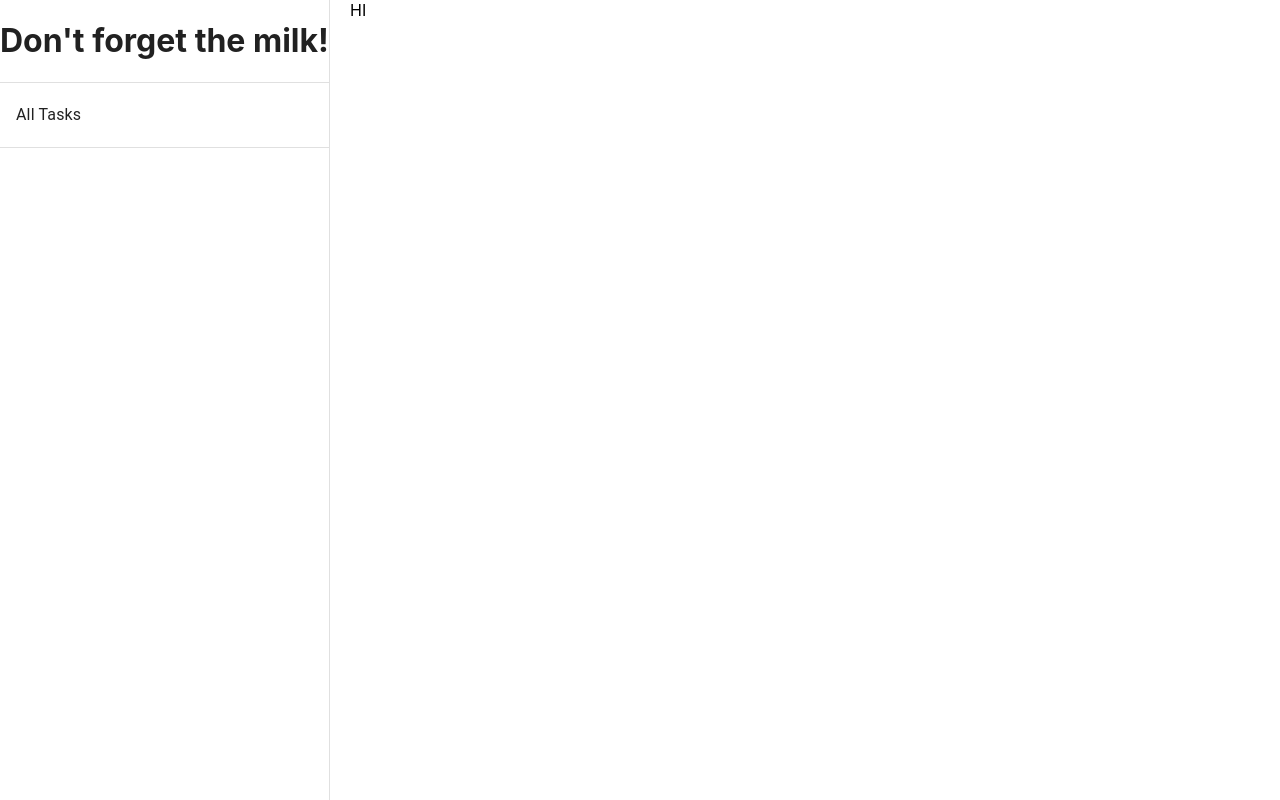
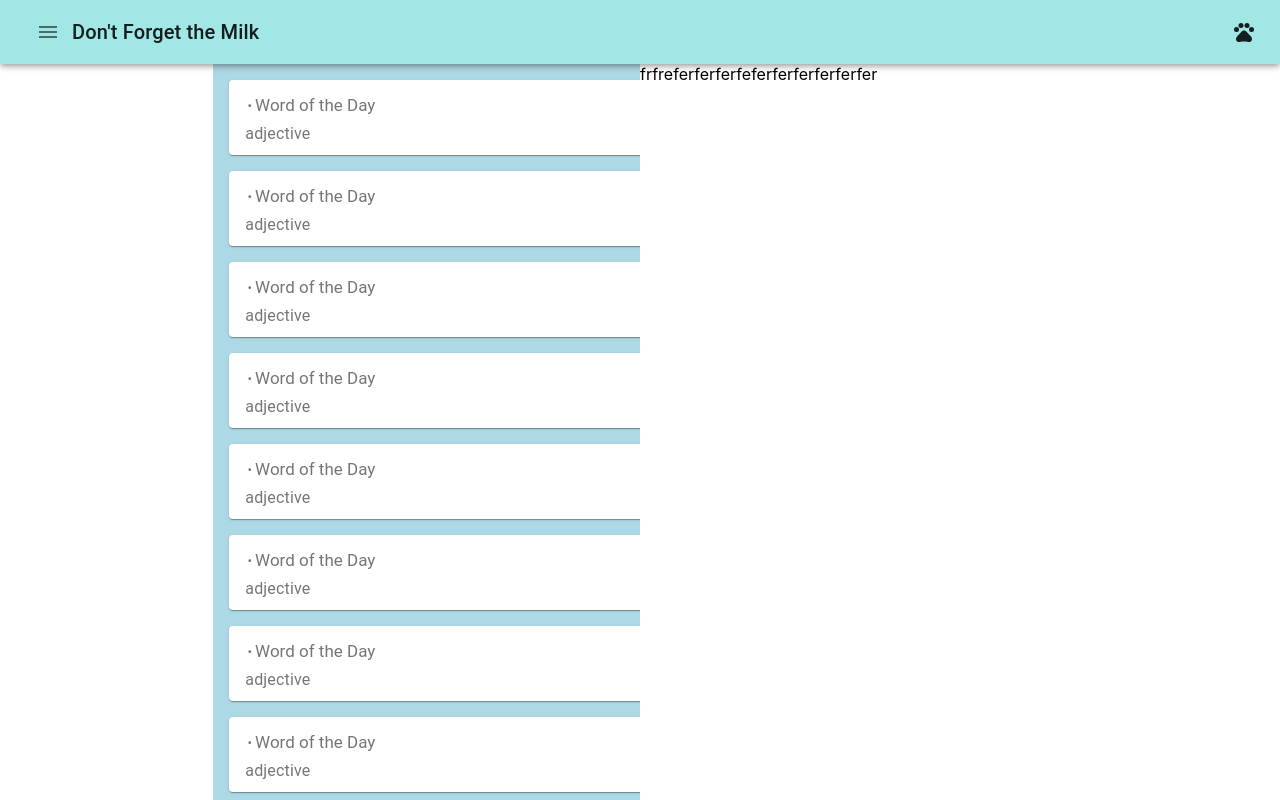
Before and after one commit to KenGondor/cvwo-app, a React (Create React App) app: page / in a window 1280 px wide. Shown: the top 800 px of the page. Built offline with nearby package versions, Linux system fonts and the light colour scheme.

Commit message:
Add main layout for app

```diff
--- a/package.json
+++ b/package.json
@@ -4,6 +4,7 @@
   "private": true,
   "dependencies": {
     "@material-ui/core": "^4.11.2",
+    "@material-ui/icons": "^4.11.2",
     "@testing-library/jest-dom": "^5.11.6",
     "@testing-library/react": "^11.2.2",
     "@testing-library/user-event": "^12.6.0",
--- /dev/null
+++ b/src/components/Header.js
@@ -0,0 +1,31 @@
+import React from "react";
+import { AppBar, IconButton, makeStyles, Toolbar, Typography } from "@material-ui/core";
+import MenuIcon from "@material-ui/icons/Menu";
+import PetsTwoTone from '@material-ui/icons/PetsTwoTone';
+
+const useStyles = makeStyles({
+    bar: {
+        position: 'relative',
+        zIndex: 1201
+    },
+    typo: {
+        flex: 1.
+    }
+});
+
+export default function Header() {
+  const classes = useStyles();
+    return (
+    <AppBar className={classes.bar}>
+      <Toolbar>
+        <IconButton>
+          <MenuIcon />
+        </IconButton>
+        <Typography variant='h6' xs={0} className={classes.typo}>
+            Don't Forget the Milk
+        </Typography>
+        <PetsTwoTone />
+      </Toolbar>
+    </AppBar>
+  );
+}
--- a/src/components/drawer/Drawer.jsx
+++ /dev/null
@@ -1,60 +0,0 @@
-import React from "react";
-import {
-  Drawer as Sidebar,
-  List,
-  Divider,
-  ListItem,
-  makeStyles,
-  ListItemText,
-} from "@material-ui/core";
-
-const drawerWidth = 350;
-
-const useStyles = makeStyles({
-  drawer: {
-    width: drawerWidth,
-    borderWidth: 5,
-    borderColor: 'red',
-
-  }
-});
-
-export default function Drawer() {
-  const [mobileOpen, setMobileOpen] = React.useState(false);
-  const handleDrawerToggle = () => {
-    setMobileOpen(!mobileOpen);
-  };
-  const items = ["All Tasks"];
-  const classes = useStyles();
-
-  // drawer content
-  const drawer = (
-    <div>
-      <h1>Don't forget the milk!</h1>
-      <Divider />
-      <List>
-        {items.map((itemText, index) => (
-          <ListItem button={true} onClick={alert} key={itemText}>
-            <ListItemText primary={itemText} />
-          </ListItem>
-        ))}
-      </List>
-      <Divider />
-    </div>
-  );
-
-  return (
-    <Sidebar
-      variant="persistent"
-      anchor="left"
-      open={true}
-      onClose={handleDrawerToggle}
-      ModalProps={{
-        keepMounted: true,
-      }}
-      className={classes.drawer}
-    >
-      {drawer}
-    </Sidebar>
-  );
-}
--- a/src/components/listpane/ListPane.jsx
+++ b/src/components/listpane/ListPane.jsx
@@ -1,10 +1,12 @@
-import React from 'react';
-
+import React from "react";
+import PaneHeader from "./PaneHeader";
+import TaskList from "./TaskList";
 
 export default function ListPane() {
-    return(
-        <div>
-            <h1>Hellos this is Lcdeffffffffffffffffist Pane</h1>
-        </div>
-    );
+  return (
+    <div>
+      <PaneHeader />
+      <TaskList />
+    </div>
+  );
 }
--- /dev/null
+++ b/src/components/listpane/TaskCard.jsx
@@ -0,0 +1,62 @@
+import React from "react";
+import { makeStyles } from "@material-ui/core/styles";
+import Card from "@material-ui/core/Card";
+import CardActions from "@material-ui/core/CardActions";
+import CardContent from "@material-ui/core/CardContent";
+import Button from "@material-ui/core/Button";
+import Typography from "@material-ui/core/Typography";
+import { Grid } from "@material-ui/core";
+
+const useStyles = makeStyles({
+  root: {
+    minWidth: 750,
+    maxHeight: 75,
+  },
+  bullet: {
+    display: "inline-block",
+    margin: "0 2px",
+    transform: "scale(0.8)",
+  },
+  title: {
+    fontSize: 17,
+  },
+  pos: {
+    marginBottom: 12,
+  },
+});
+
+export default function TaskCard(props) {
+  const classes = useStyles();
+  const bull = <span className={classes.bullet}>•</span>;
+
+  return (
+    <Card className={classes.root}>
+      <CardContent>
+        <Grid container direction="row">
+          <Typography >
+          </Typography>
+          <Typography
+            className={classes.title}
+            color="textSecondary"
+            gutterBottom
+            variant='h3'
+            >
+              {bull}
+            Word of the Day
+          </Typography>
+        </Grid>
+        <Typography className={classes.pos} color="textSecondary">
+          adjective
+        </Typography>
+        <Typography variant="body2" component="p">
+          well meaning and kindly.
+          <br />
+          {'"a benevolent smile"'}
+        </Typography>
+      </CardContent>
+      <CardActions>
+        <Button size="small">Learn More</Button>
+      </CardActions>
+    </Card>
+  );
+}
--- a/src/components/listpane/TaskList.jsx
+++ b/src/components/listpane/TaskList.jsx
@@ -1,9 +1,71 @@
-import React from 'react'
+import { List, ListItem, ListItemText, makeStyles } from "@material-ui/core";
+import React from "react";
+import TaskCard from "./TaskCard";
+
+const tasks = [
+  {
+    id: 1,
+    name: "Errands1",
+  },
+  {
+    id: 2,
+    name: "Errands2",
+  },
+  {
+    id: 3,
+    name: "Errands3",
+  },
+  {
+    id: 4,
+    name: "Errands4",
+  },
+  {
+    id: 5,
+    name: "Errands5",
+  },
+  {
+    id: 6,
+    name: "Errands6",
+  },
+  {
+    id: 7,
+    name: "Errands7",
+  },
+  {
+    id: 8,
+    name: "Errands8",
+  },
+  {
+    id: 9,
+    name: "Errands9",
+  },
+  {
+    id: 10,
+    name: "Errands10",
+  },
+  {
+    id: 11,
+    name: "Errands11",
+  },
+];
+
+const useStyles = makeStyles({
+  list: {
+    overflow: "auto",
+    maxHeight: 876,
+  },
+});
 
 export default function TaskList() {
-    return(
-        <div>
-            <h1>This is supposed to be a list of task</h1>
-        </div>
-    );
+  const classes = useStyles();
+
+  return (
+    <List className={classes.list}>
+      {tasks.map((task) => (
+        <ListItem key={task.id}>
+          <TaskCard name={task.name} />
+        </ListItem>
+      ))}
+    </List>
+  );
 }
--- a/src/routes/Home.jsx
+++ b/src/routes/Home.jsx
@@ -1,23 +1,40 @@
 // home page of the application
 import React from "react";
-import { makeStyles } from "@material-ui/core";
-import Drawer from "../components/drawer/Drawer.jsx";
-import ListPane from "../components/listpane/ListPane.jsx";
+import { Grid, makeStyles } from "@material-ui/core";
+import Header from "../components/Header";
+import TaskList from "../components/listpane/TaskList";
+// import ListPane from "../components/listpane/ListPane.jsx";
 
 const useStyles = makeStyles({
-  container: {
-    display: 'flex',
+  drawer: {
+    backgroundColor: "grey",
+  },
+  listGrid: {
+    flexGrow: 1,
+    backgroundColor: "lightblue",
+  },
+  viewGrid: {
+    flexGrow: 1,
   },
 });
 
 export default function Home() {
   const classes = useStyles();
   return (
-    <div className={classes.container}>
-      <Drawer />
-      <div>
-        HI
-      </div>
-    </div>
+    <Grid container direction="column">
+      <Grid item className={classes.header}>
+        <Header />
+      </Grid>
+      <Grid item container direction="row">
+        <Grid xs={0} sm={2} />
+        <Grid item xs={12} sm={4} className={classes.listGrid} directiom="row">
+          <TaskList />
+        </Grid>
+        <Grid item xs={0} sm={4} className={classes.viewGrid}>
+          frfreferferferfeferferferferferfer
+        </Grid>
+        <Grid xs={0} sm={2} />
+      </Grid>
+    </Grid>
   );
 }
--- /dev/null
+++ b/src/theme.js
@@ -0,0 +1,18 @@
+import { createMuiTheme } from "@material-ui/core/";
+
+// augment colors expects main, link: https://github.com/mui-org/material-ui/issues/20288
+const theme = createMuiTheme({
+  palette: {
+    primary: {
+      main: "#A0E7E5", // Tiffany
+    },
+    secondary: {
+      main: "#FFAEBC", // Hot Pink
+    },
+    success: {
+      main: "#B4F8C8", // Mint
+    },
+  },
+});
+
+export default theme;
```
Also changed, not shown: src/index.js (+6 -3 lines), 2 other files (tests, documents, lock files or other folders).
